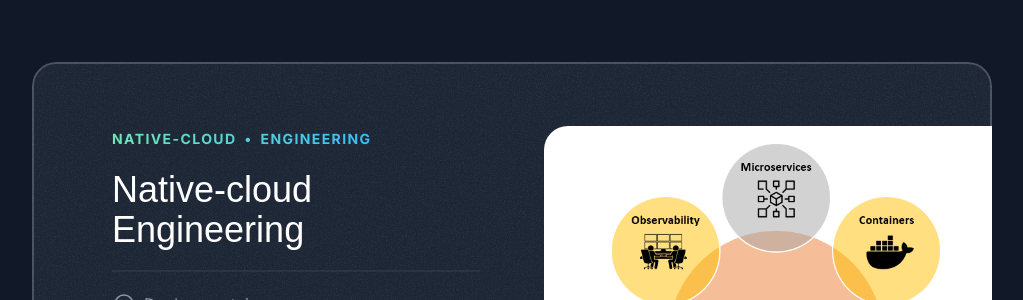
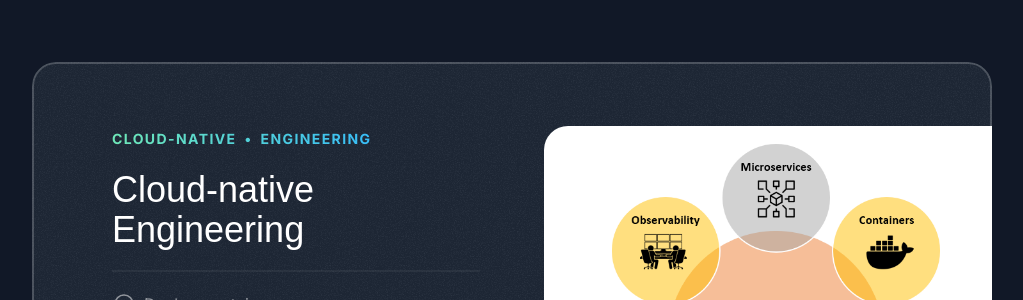
Before and after one commit to isakhugosson/isak-portfolio-react, a Next.js app: page / in a window 1280 px wide. Shown: the part 1080-1380 px from the top of the page, without its empty margins (128-1151 px from the left). Built offline with nearby package versions, Linux system fonts and the light colour scheme; a web font is replaced by a local one.

Commit message:
Update map, rm testimonal and fix writing error

```diff
--- a/src/sections/Projects.tsx
+++ b/src/sections/Projects.tsx
@@ -13,9 +13,9 @@ import { Card } from "@/components/Card";
 const portfolioProjects = [
 
   {
-    company: "Native-cloud",
+    company: "Cloud-native",
     year: "Engineering",
-    title: "Native-cloud Engineering",
+    title: "Cloud-native Engineering",
     results: [
       { title: "Docker containers" },
       { title: "SQLMesh transformation" },
--- a/src/sections/Testimonials.tsx
+++ b/src/sections/Testimonials.tsx
@@ -19,12 +19,12 @@ const testimonials = [
     text: `I had the pleasure of being Isak's Line Manager whilst he worked in my team. Isak was great to have in the team, he was curious, smart, delivered results on time and regularly delivered more than expected.\n\nIsak was working in an international environment and built great relationships with colleagues across multiple countries with strong feedback received from them.\n\nI particularly appreciated Isaks approach which was to get involved in as many topics as he could to learn and develop whilst inspiring others to do the same.`,
     avatar: memojiAvatar2,
   },
-  {
-    name: "Veronica Xanthalopus Moitus",
-    position: "Data Analyst @ Swedbank",
-    text: `Coming soon...`,
-    avatar: memojiAvatar3,
-  },
+  // {
+  //   name: "Veronica Xanthalopus Moitus",
+  //   position: "Data Analyst @ Swedbank",
+  //   text: `Coming soon...`,
+  //   avatar: memojiAvatar3,
+  // },
 ];
 
 export const TestimonialsSection = () => {
```
Also changed, not shown: src/assets/images/map2.png.
